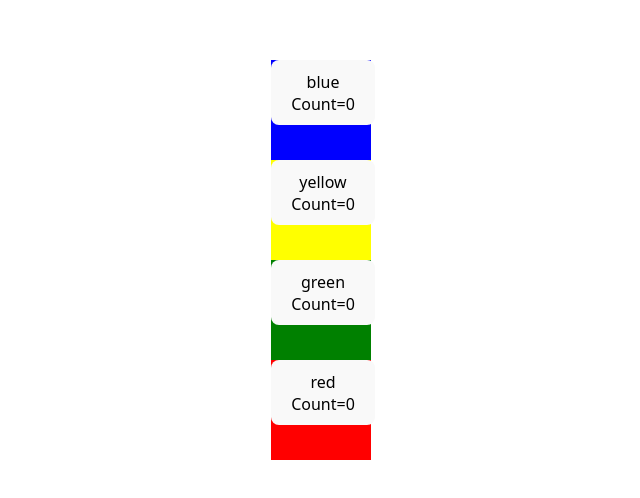
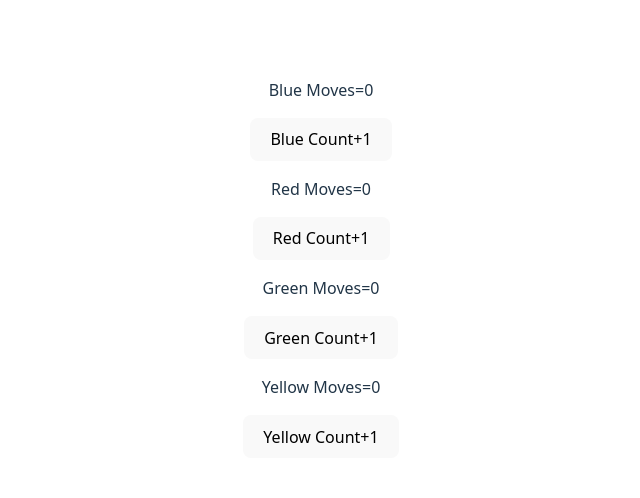
Before and after one commit to DGSudheer/Todo, a React (Vite) app: page / in a window 1280 px wide. Shown: the part 140-638 px from the top of the page, without its empty margins (319-959 px from the left). Built offline with nearby package versions, Linux system fonts and the light colour scheme.

Commit message:
ludoboard using array

```diff
--- a/src/App.jsx
+++ b/src/App.jsx
@@ -8,9 +8,9 @@ function App() {
   return (
     <div>
       <Ludoboard colour="blue"/>
-      <Ludoboard colour="yellow"/>
+{/*       <Ludoboard colour="yellow"/>
       <Ludoboard colour="green"/>
-      <Ludoboard colour="red"/>
+      <Ludoboard colour="red"/> */}
     </div>
   );
 }
--- a/src/Ludoboard.jsx
+++ b/src/Ludoboard.jsx
@@ -3,14 +3,46 @@ import "./Ludoboard.css";
 
 export default function Ludoboard({colour}){
     let styles = {backgroundColor: colour}
-    let [count, setCount] = useState(0);
+    /* let [count, setCount] = useState(0);
     let incCount = () => {
         setCount(count+1);
+    } */
+
+    let [moves, setMoves] = useState({blue:0, red:0, green:0, yellow:0});
+    let bCount = () => {
+        setMoves((prev)=>{
+            return ({...prev, blue: prev.blue+1})
+        })
+    }
+
+    let rCount = () => {
+        setMoves((prev)=>{
+            return ({...prev, red: prev.red+1})
+        })
+    }
+
+    let gCount = () => {
+        setMoves((prev)=>{
+            return ({...prev, green: prev.green+1})
+        })
+    }
+
+    let yCount = () => {
+        setMoves((prev)=>{
+            return ({...prev, yellow: prev.yellow+1})
+        })
     }
 
     return (
-        <div className="Block" style={styles}>
-            <button onClick={incCount}>{colour} Count={count}</button>
+        <div>
+            <p>Blue Moves={moves.blue}</p>
+            <button onClick={bCount}>Blue Count+1</button>
+            <p>Red Moves={moves.red}</p>
+            <button onClick={rCount}>Red Count+1</button>
+            <p>Green Moves={moves.green}</p>
+            <button onClick={gCount}>Green Count+1</button>
+            <p>Yellow Moves={moves.yellow}</p>
+            <button onClick={yCount}>Yellow Count+1</button>
         </div>
     );
 }
```
